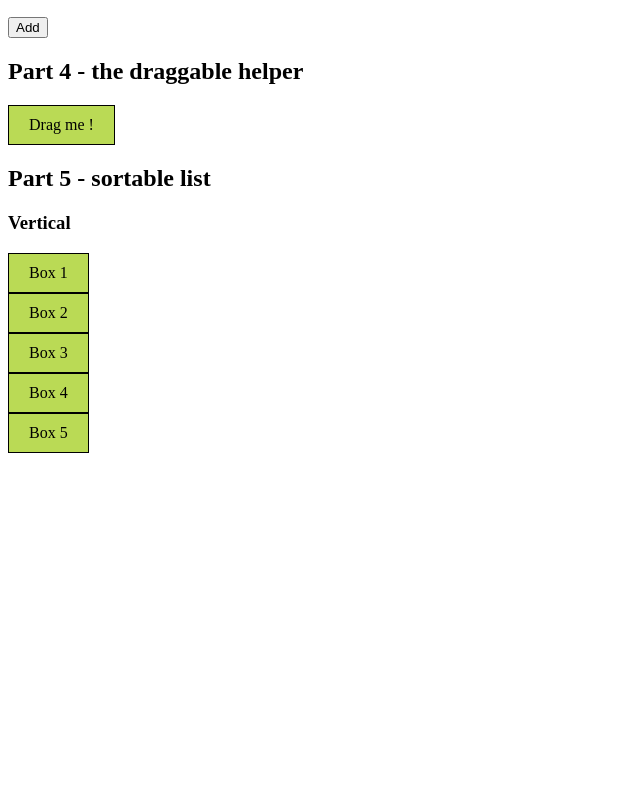
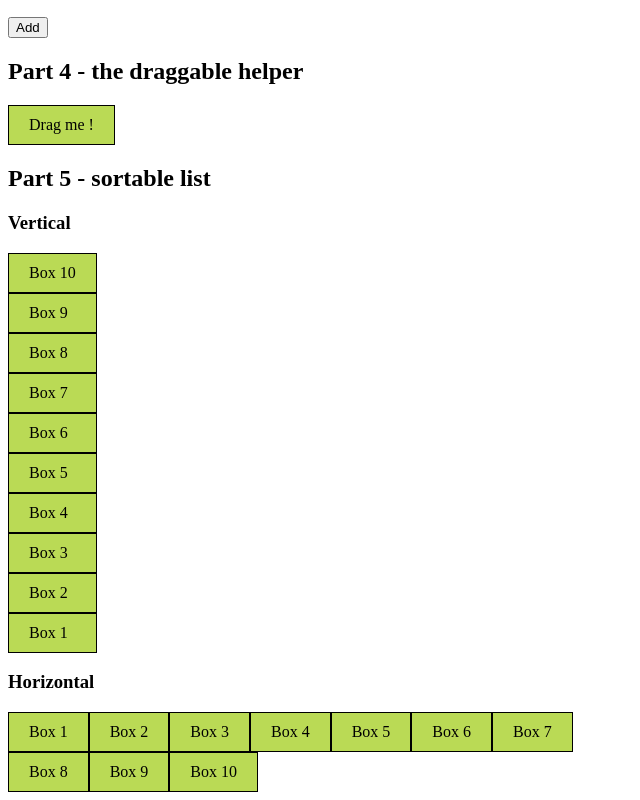
Before and after one commit to jsaunie/drag-drop-angular7, an Angular app: page / in a window 1280 px wide. Shown: the part 485-1285 px from the top of the page, without its empty margins (0-640 px from the left). Before the commit the page ends 946 px from the top, so only its background shows below. Built offline with nearby package versions, Linux system fonts and the light colour scheme.

Commit message:
Add sortable list in any direction

```diff
--- a/src/app/app.component.html
+++ b/src/app/app.component.html
@@ -56,4 +56,13 @@
       <div class="box helper" *appDraggableHelper>{{ box }}</div>
     </li>
   </ul>
+
+  <h3>Horizontal</h3>
+  <ul class="horizontal" appSortableList (sort)="sort($event)">
+    <li class="box" *ngFor="let box of sortableList" appSortable>
+      {{ box }}
+      <div class="box helper" *appDraggableHelper>{{ box }}</div>
+    </li>
+  </ul>
+
 </section>
--- a/src/app/app.component.scss
+++ b/src/app/app.component.scss
@@ -19,3 +19,20 @@
   background-color: #c0ffee;
   padding: 40px;
 }
+
+button {
+  margin-top: 20px;
+}
+
+ul {
+  display: inline-flex;
+  margin: 0;
+  padding: 0;
+  flex-direction: column-reverse;
+
+  &.horizontal {
+    width: 600px;
+    flex-direction: row;
+    flex-wrap: wrap;
+  }
+}
--- a/src/app/app.component.ts
+++ b/src/app/app.component.ts
@@ -8,7 +8,18 @@
 })
 export class AppComponent {
   public trappedBoxes = ['Trapped 1', 'Trapped 2'];
-  public sortableList = ['Box 1', 'Box 2', 'Box 3', 'Box 4', 'Box 5'];
+  public sortableList = [
+    'Box 1',
+    'Box 2',
+    'Box 3',
+    'Box 4',
+    'Box 5',
+    'Box 6',
+    'Box 7',
+    'Box 8',
+    'Box 9',
+    'Box 10',
+  ];
 
   public onDragStart() {
     console.log('got drag start');
@@ -28,9 +39,9 @@
 
   public sort(event: ISortEvent) {
     const sortableList = [...this.sortableList],
-      swapWith = sortableList[event.nextIndex];
+      swapWith = sortableList[event.newIndex];
 
-    sortableList[event.nextIndex] = sortableList[event.currentIndex];
+    sortableList[event.newIndex] = sortableList[event.currentIndex];
     sortableList[event.currentIndex] = swapWith;
     this.sortableList = sortableList;
   }
--- a/src/app/draggable/sortable-list.directive.ts
+++ b/src/app/draggable/sortable-list.directive.ts
@@ -3,8 +3,15 @@
 
 export interface ISortEvent {
   currentIndex: number;
-  nextIndex: number;
+  newIndex: number;
 }
+
+const distance = (rectA: ClientRect, rectB: ClientRect): number => {
+  return Math.sqrt(
+    Math.pow(rectB.top - rectA.top, 2) +
+    Math.pow(rectB.left - rectA.left, 2)
+  );
+};
 
 @Directive({
   selector: '[appSortableList]'
@@ -30,20 +37,37 @@
 
   private detectSorting(sortable: SortableDirective, event: PointerEvent) {
     const currentIndex = this.sortables.toArray().indexOf(sortable);
+    const currentRect = this.clientRects[currentIndex];
 
-    const prevRect = currentIndex > 0 ? this.clientRects[currentIndex - 1] : undefined;
-    const nextRect = currentIndex < this.clientRects.length - 1 ? this.clientRects[currentIndex + 1] : undefined;
+    this.clientRects
+      .slice()
+      .sort((rectA, rectB) => distance(rectA, currentRect) - distance(rectB, currentRect))
+      .some(rect => {
+        if (rect === currentRect) {
+          return false;
+        }
+        const isHorizontal = rect.top === currentRect.top;
+        const isBefore = isHorizontal ? rect.left < currentRect.left : rect.top < currentRect.top;
 
-    if (prevRect && event.clientY < prevRect.top + prevRect.height / 2) {
-      this.sort.emit({
-        currentIndex,
-        nextIndex: currentIndex - 1,
+        let moveBack = false;
+        let moveForward = false;
+        if (isHorizontal) {
+          moveBack = isBefore && event.clientX < rect.left + rect.width / 2;
+          moveForward = !isBefore && event.clientX > rect.left + rect.width / 2;
+        } else {
+          moveBack = isBefore && event.clientY < rect.top + rect.height / 2;
+          moveForward = !isBefore && event.clientY > rect.top + rect.height / 2;
+        }
+
+        if (moveBack || moveForward) {
+          this.sort.emit({
+            currentIndex,
+            newIndex: this.clientRects.indexOf(rect),
+          });
+          return true;
+        }
+        return false;
       });
-    } else if (nextRect && event.clientY > nextRect.top + nextRect.height / 2) {
-      this.sort.emit({
-        currentIndex,
-        nextIndex: currentIndex + 1,
-      });
-    }
+
   }
 }
--- a/src/styles.scss
+++ b/src/styles.scss
@@ -11,14 +11,3 @@
 .movable:not(.dragging) {
   transition: transform 300ms ease-in-out;
 }
-
-button {
-  margin-top: 20px;
-}
-
-ul {
-  display: inline-flex;
-  margin: 0;
-  padding: 0;
-  flex-direction: column;
-}
```
